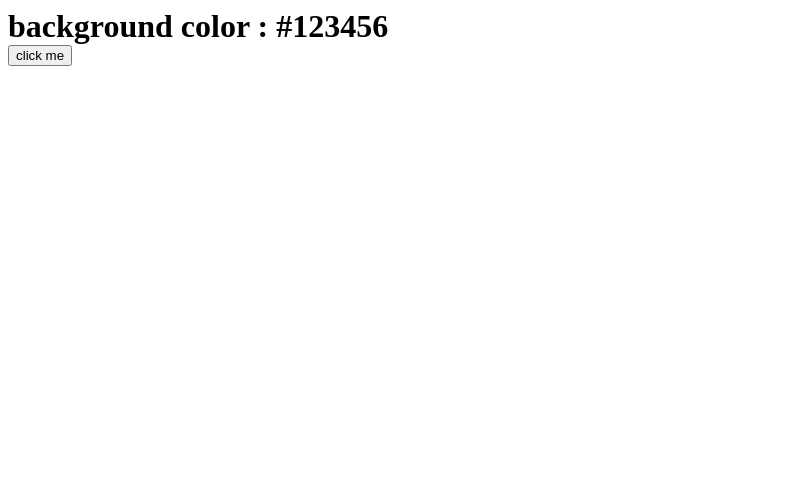
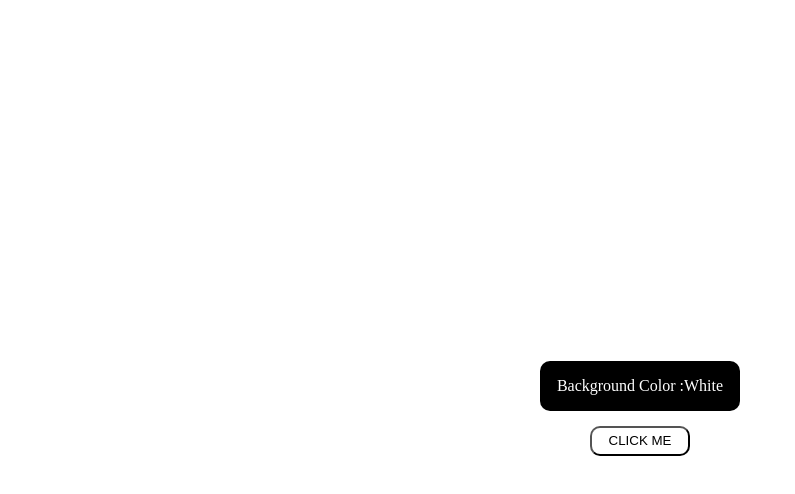
Before and after one commit to saeyeonKim/JS-Prac, a plain HTML site: page Color-Flipper/flipper.html in a window 1280 px wide. Shown: the whole page, without its empty margins (0-795 px from the left). Drawn offline with Linux system fonts and the light colour scheme; files that its build step writes are made by us from their sources.

Commit message:
colorFlipper done

```diff
--- a/Color-Flipper/flipper.html
+++ b/Color-Flipper/flipper.html
@@ -2,14 +2,66 @@
 <html lang="ko">
   <head>
     <meta charset="UTF-8" />
-    <meta http-equiv="X-UA-Compatible" content="IE=edge" />
-    <meta name="viewport" content="width=device-width, initial-scale=1.0" />
+    <meta
+      http-equiv="X-UA-Compatible"
+      content="IE=edge"
+    />
+    <meta
+      name="viewport"
+      content="width=device-width, initial-scale=1.0"
+    />
     <title>Color Flipper</title>
-    <link rel="stylesheet" href="style.css" />
+    <style>
+      body {
+        display: flex;
+        justify-content: center;
+        align-items: center;
+        flex-direction: column;
+        height: 100vh;
+        gap: 15px;
+      }
+      #box1 {
+        width: 200px;
+        height: 50px;
+        background-color: rgb(0, 0, 0);
+        display: flex;
+        justify-content: center;
+        align-items: center;
+        color: #ffffff;
+        border-radius: 10px;
+      }
+      #btn {
+        width: 100px;
+        height: 30px;
+        border-radius: 10px;
+        background-color: transparent;
+      }
+    </style>
   </head>
   <body>
-    <h1>background color : <span class="color">#123456</span></h1>
-    <button class="btn" id="btn">click me</button>
-    <script src="app.js"></script>
+    <div id="box1">Background Color : <span id="colname">White</span></div>
+    <button
+      class="btn"
+      id="btn"
+      onclick="changeColor()"
+    >
+      CLICK ME
+    </button>
+    <script>
+      const colorList = [
+        'white',
+        'red',
+        'blue',
+        'yellow',
+        'green',
+        'purple',
+        'grey',
+      ];
+      const changeColor = () => {
+        const col = colorList[Math.floor(Math.random() * colorList.length)];
+        document.getElementsByTagName('body')[0].style.background = col;
+        document.getElementById('colname').innerText = col;
+      };
+    </script>
   </body>
 </html>
--- a/Modal/app.js
+++ b/Modal/app.js
@@ -1,6 +1,5 @@
 const openButton = document.getElementById("open");
 const modal = document.querySelector(".modal");
-const overlay = modal.querySelector(".modal_overlay");
 const closeButton = modal.querySelector("button");
 const openModal = () => {
   modal.classList.remove("hidden");
--- a/Modal/style.css
+++ b/Modal/style.css
@@ -1,3 +1,6 @@
+body {
+  margin: 0;
+}
 .open {
   /* 기본 스타일 초기화 */
   all: unset;
```
